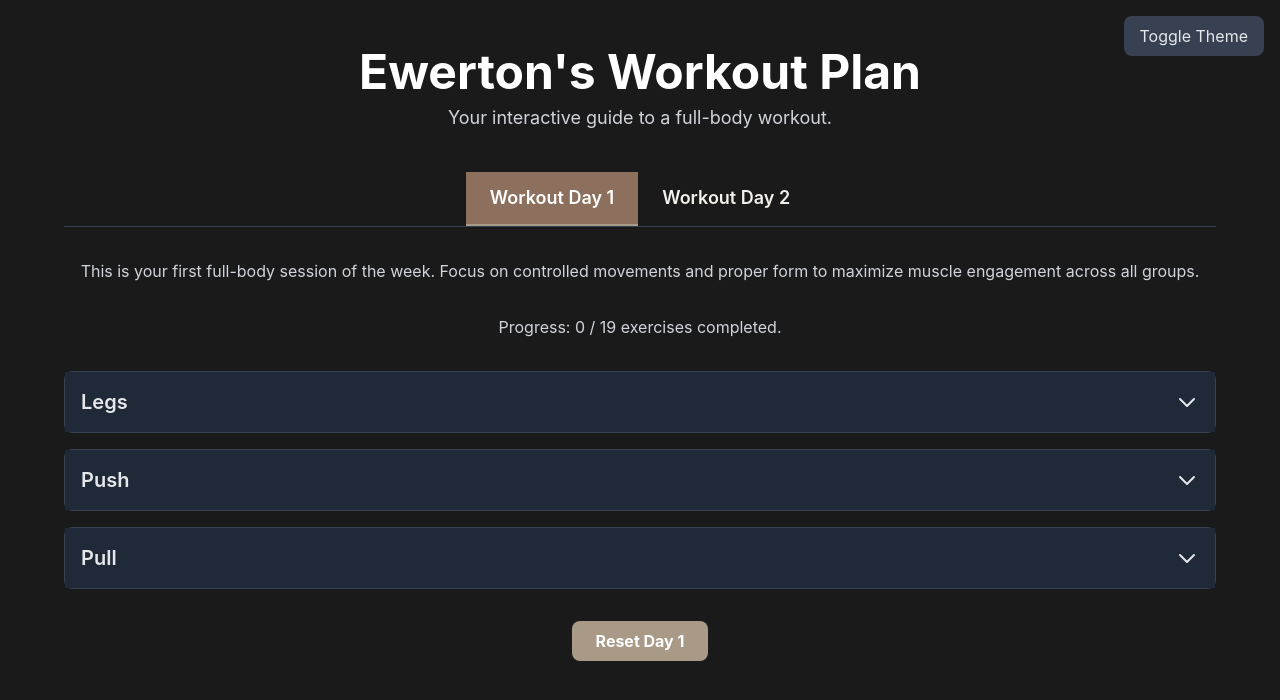
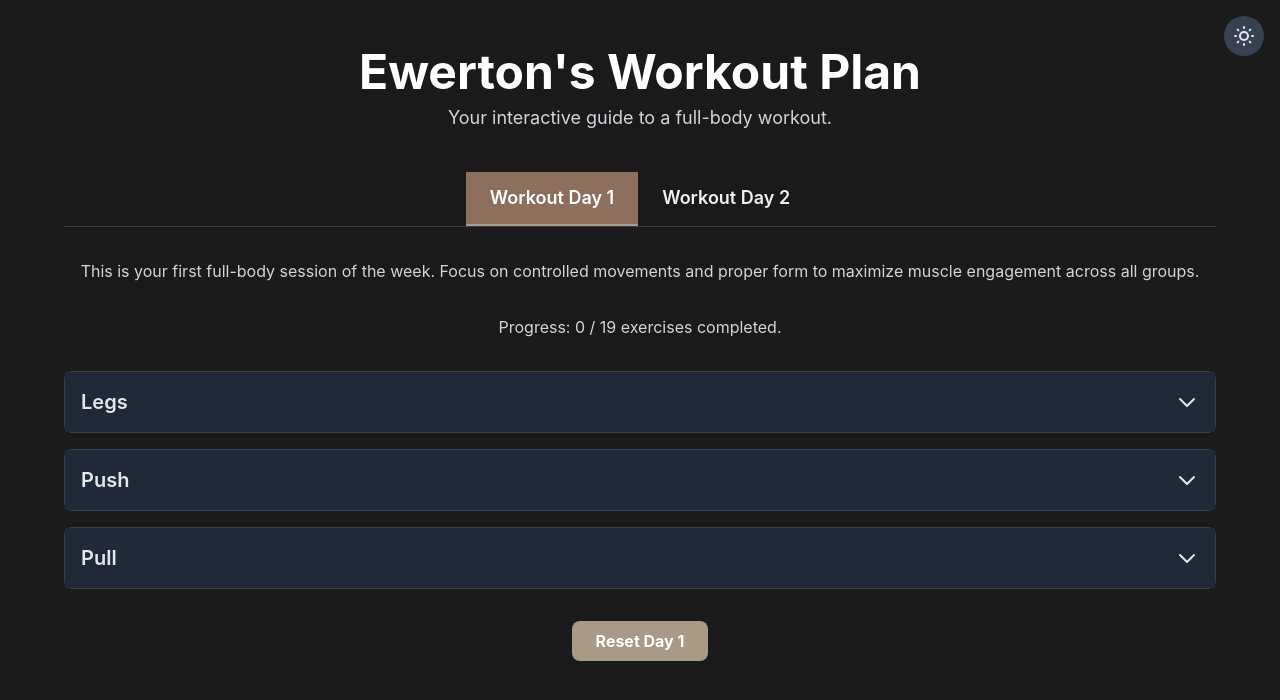
Before and after one commit to ewertonsilveira/workout-app, a Vue app: page / in a window 1280 px wide. Shown: the top 700 px of the page. Built offline with nearby package versions, Linux system fonts and the light colour scheme.

Commit message:
Replace Theme Toggle Button with an Icon

```diff
--- a/src/app.vue
+++ b/src/app.vue
@@ -9,9 +9,38 @@
       </p>
       <button
         @click="toggleTheme"
-        class="absolute top-4 right-4 px-4 py-2 rounded-lg bg-gray-200 dark:bg-gray-700 text-gray-800 dark:text-gray-200"
+        class="absolute top-4 right-4 p-2 rounded-full text-gray-800 dark:text-gray-200 bg-gray-200 dark:bg-gray-700 hover:bg-gray-300 dark:hover:bg-gray-600 focus:outline-none focus:ring-2 focus:ring-offset-2 focus:ring-gray-500"
       >
-        Toggle Theme
+        <svg
+          v-if="theme === 'dark'"
+          xmlns="http://www.w3.org/2000/svg"
+          class="h-6 w-6"
+          fill="none"
+          viewBox="0 0 24 24"
+          stroke="currentColor"
+        >
+          <path
+            stroke-linecap="round"
+            stroke-linejoin="round"
+            stroke-width="2"
+            d="M12 3v1m0 16v1m9-9h-1M4 12H3m15.364 6.364l-.707-.707M6.343 6.343l-.707-.707m12.728 0l-.707.707M6.343 17.657l-.707.707M16 12a4 4 0 11-8 0 4 4 0 018 0z"
+          />
+        </svg>
+        <svg
+          v-else
+          xmlns="http://www.w3.org/2000/svg"
+          class="h-6 w-6"
+          fill="none"
+          viewBox="0 0 24 24"
+          stroke="currentColor"
+        >
+          <path
+            stroke-linecap="round"
+            stroke-linejoin="round"
+            stroke-width="2"
+            d="M20.354 15.354A9 9 0 018.646 3.646 9.003 9.003 0 0012 21a9.003 9.003 0 008.354-5.646z"
+          />
+        </svg>
       </button>
     </header>
 
```
Also changed, not shown: Features/v7-Theme-Toggle-Icon.md (added, +19 -0 lines).
